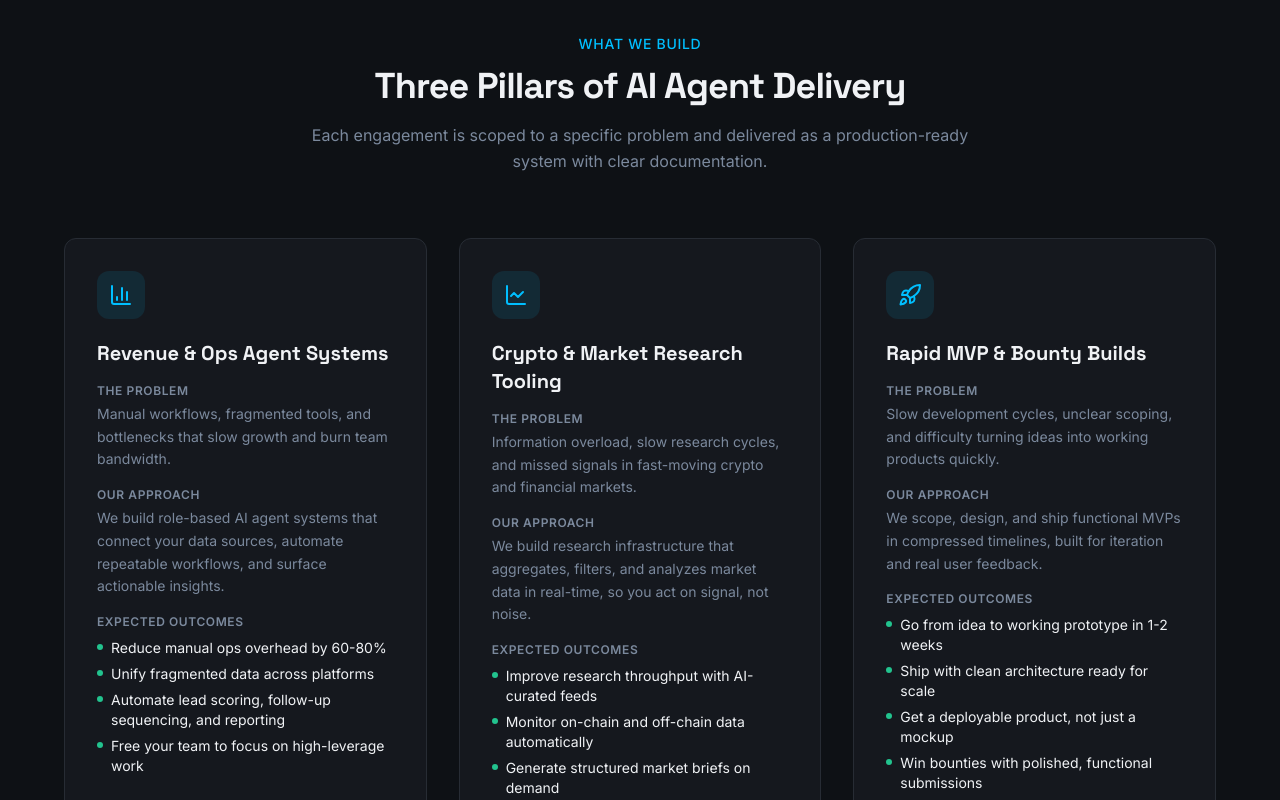
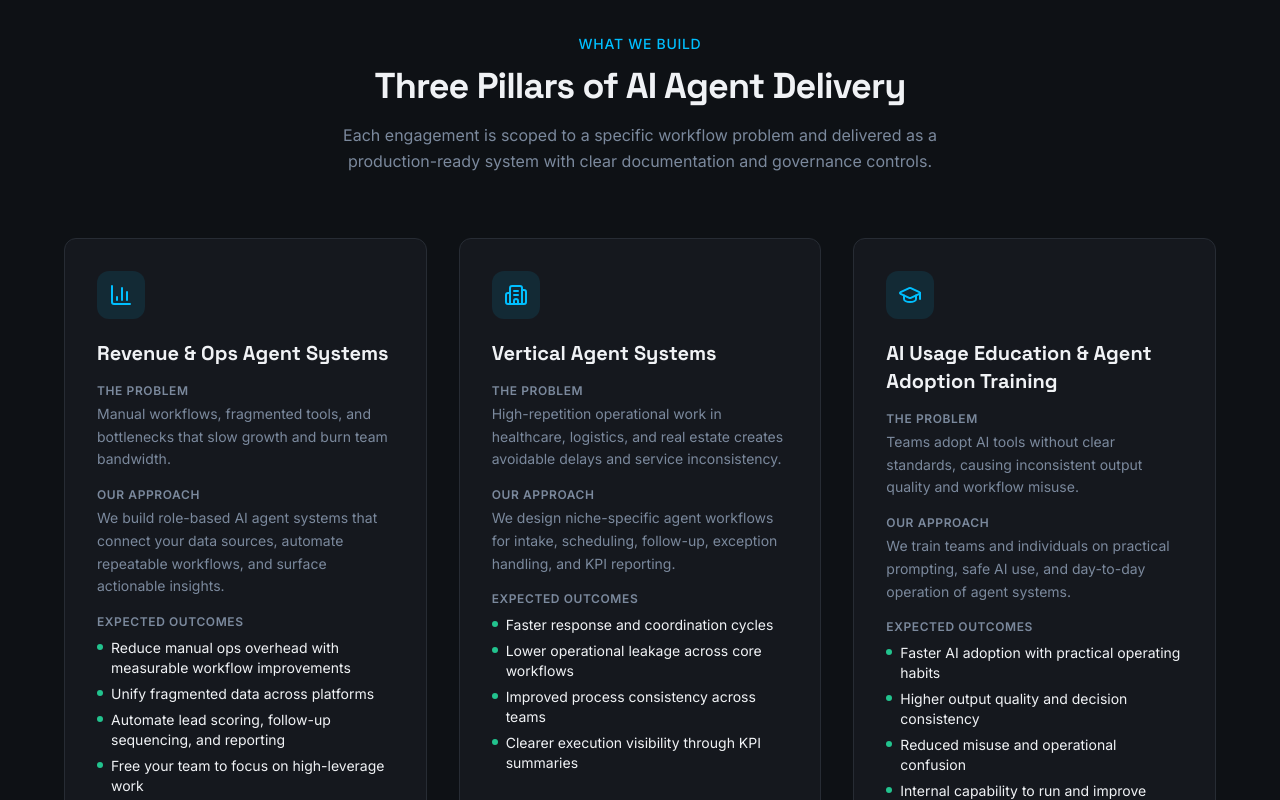
Before and after one commit to Horlahmee/TechGenie, a Next.js app in the folder website-v0/: page / in a window 1280 px wide. Shown: the part 1680-2480 px from the top of the page. Built offline with nearby package versions, Linux system fonts and the light colour scheme.

Commit message:
website-v0: full copy alignment pass for policy, niche focus, trust section, and tagline

```diff
--- a/website-v0/components/services-grid.tsx
+++ b/website-v0/components/services-grid.tsx
@@ -1,6 +1,6 @@
 "use client"
 
-import { BarChart3, LineChart, Rocket, ArrowRight } from "lucide-react"
+import { BarChart3, Building2, GraduationCap, ArrowRight } from "lucide-react"
 import { SectionWrapper } from "@/components/section-wrapper"
 import { trackEvent } from "@/lib/analytics"
 
@@ -13,7 +13,7 @@ const SERVICES = [
     approach:
       "We build role-based AI agent systems that connect your data sources, automate repeatable workflows, and surface actionable insights.",
     outcomes: [
-      "Reduce manual ops overhead by 60-80%",
+      "Reduce manual ops overhead with measurable workflow improvements",
       "Unify fragmented data across platforms",
       "Automate lead scoring, follow-up sequencing, and reporting",
       "Free your team to focus on high-leverage work",
@@ -21,34 +21,34 @@ const SERVICES = [
     id: "revenue-ops",
   },
   {
-    icon: LineChart,
-    title: "Crypto & Market Research Tooling",
+    icon: Building2,
+    title: "Vertical Agent Systems",
     problem:
-      "Information overload, slow research cycles, and missed signals in fast-moving crypto and financial markets.",
+      "High-repetition operational work in healthcare, logistics, and real estate creates avoidable delays and service inconsistency.",
     approach:
-      "We build research infrastructure that aggregates, filters, and analyzes market data in real-time, so you act on signal, not noise.",
+      "We design niche-specific agent workflows for intake, scheduling, follow-up, exception handling, and KPI reporting.",
     outcomes: [
-      "Improve research throughput with AI-curated feeds",
-      "Monitor on-chain and off-chain data automatically",
-      "Generate structured market briefs on demand",
-      "Accelerate decision-making with custom dashboards",
+      "Faster response and coordination cycles",
+      "Lower operational leakage across core workflows",
+      "Improved process consistency across teams",
+      "Clearer execution visibility through KPI summaries",
     ],
-    id: "crypto-research",
+    id: "vertical-systems",
   },
   {
-    icon: Rocket,
-    title: "Rapid MVP & Bounty Builds",
+    icon: GraduationCap,
+    title: "AI Usage Education & Agent Adoption Training",
     problem:
-      "Slow development cycles, unclear scoping, and difficulty turning ideas into working products quickly.",
+      "Teams adopt AI tools without clear standards, causing inconsistent output quality and workflow misuse.",
     approach:
-      "We scope, design, and ship functional MVPs in compressed timelines, built for iteration and real user feedback.",
+      "We train teams and individuals on practical prompting, safe AI use, and day-to-day operation of agent systems.",
     outcomes: [
-      "Go from idea to working prototype in 1-2 weeks",
-      "Ship with clean architecture ready for scale",
-      "Get a deployable product, not just a mockup",
-      "Win bounties with polished, functional submissions",
+      "Faster AI adoption with practical operating habits",
+      "Higher output quality and decision consistency",
+      "Reduced misuse and operational confusion",
+      "Internal capability to run and improve agent workflows",
     ],
-    id: "mvp-builds",
+    id: "ai-training",
   },
 ]
 
@@ -63,8 +63,8 @@ export function ServicesGrid() {
           Three Pillars of AI Agent Delivery
         </h2>
         <p className="mt-4 mx-auto max-w-2xl font-body text-muted-foreground leading-relaxed">
-          Each engagement is scoped to a specific problem and delivered as a
-          production-ready system with clear documentation.
+          Each engagement is scoped to a specific workflow problem and delivered as a
+          production-ready system with clear documentation and governance controls.
         </p>
       </div>
 
```
